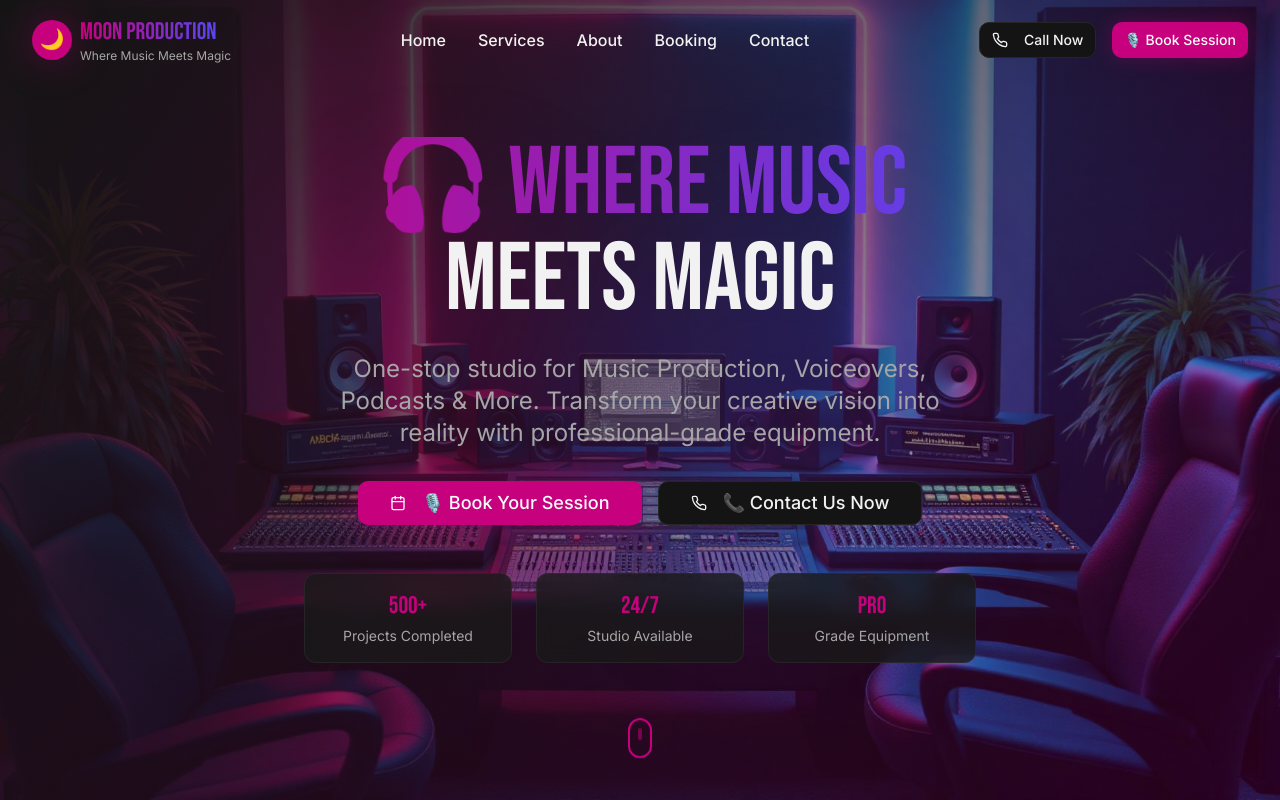
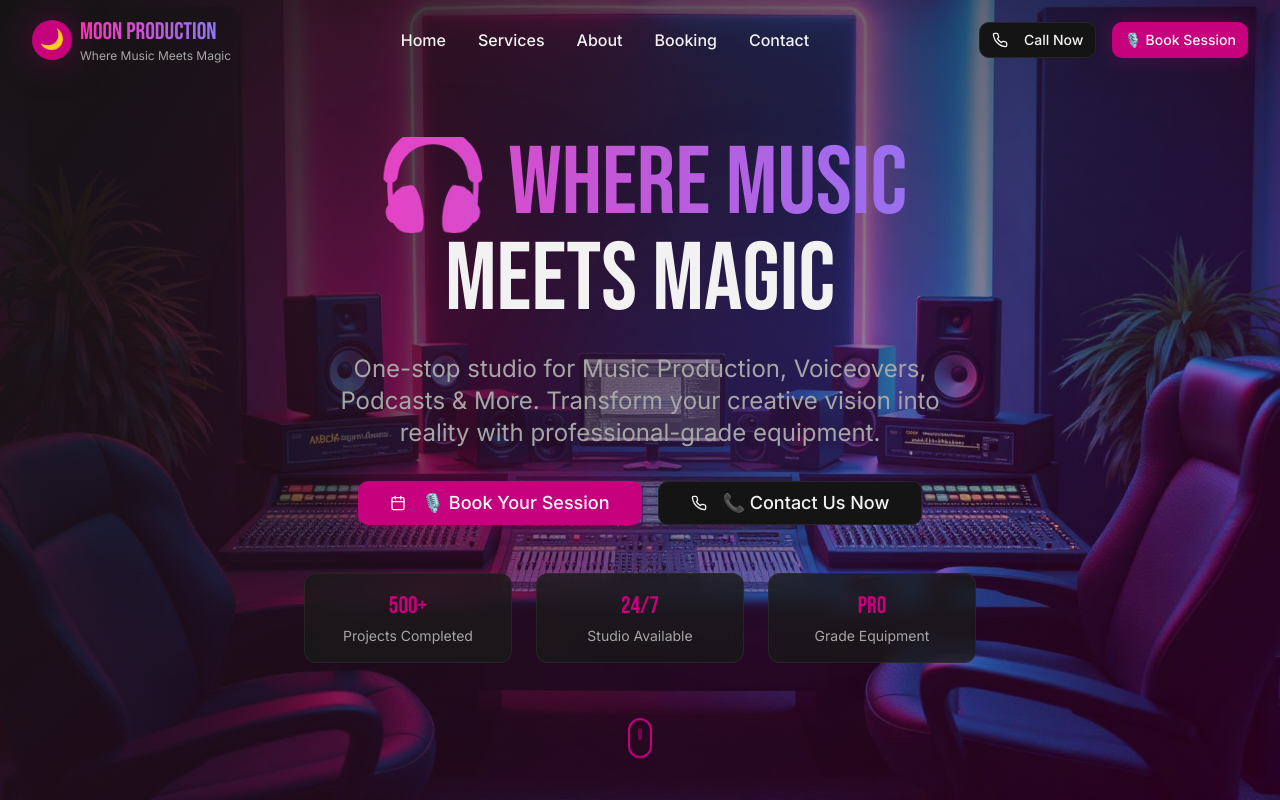
Before and after one commit to smbgAlokk/Moon-Production, a React (Vite) app: page / in a window 1280 px wide. Shown: the top 800 px of the page. Built offline with nearby package versions, Linux system fonts and the light colour scheme.

Commit message:
Fix text visibility on stripes
Adjust text color on striped backgrounds to ensure visibility.

```diff
--- a/src/index.css
+++ b/src/index.css
@@ -47,7 +47,7 @@ All colors MUST be HSL.
     /* Gradients */
     --gradient-hero: linear-gradient(135deg, hsl(var(--studio-dark)), hsl(var(--primary) / 0.2));
     --gradient-glow: radial-gradient(circle at center, hsl(var(--primary) / 0.3), transparent 70%);
-    --gradient-accent: linear-gradient(90deg, hsl(var(--primary)), hsl(var(--accent)));
+    --gradient-accent: linear-gradient(90deg, hsl(322 100% 60%), hsl(240 100% 75%));
 
     /* Shadows and effects */
     --shadow-glow: 0 0 40px hsl(var(--primary) / 0.4);
```
